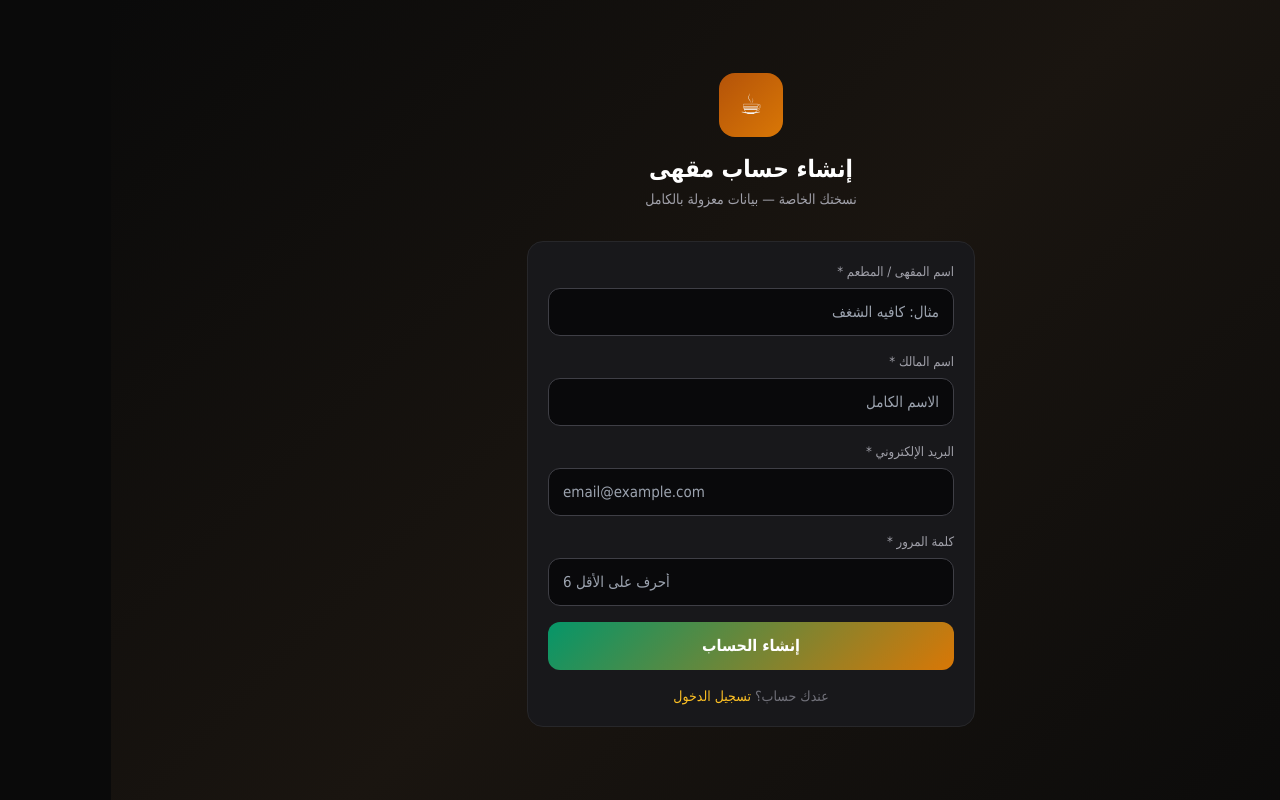
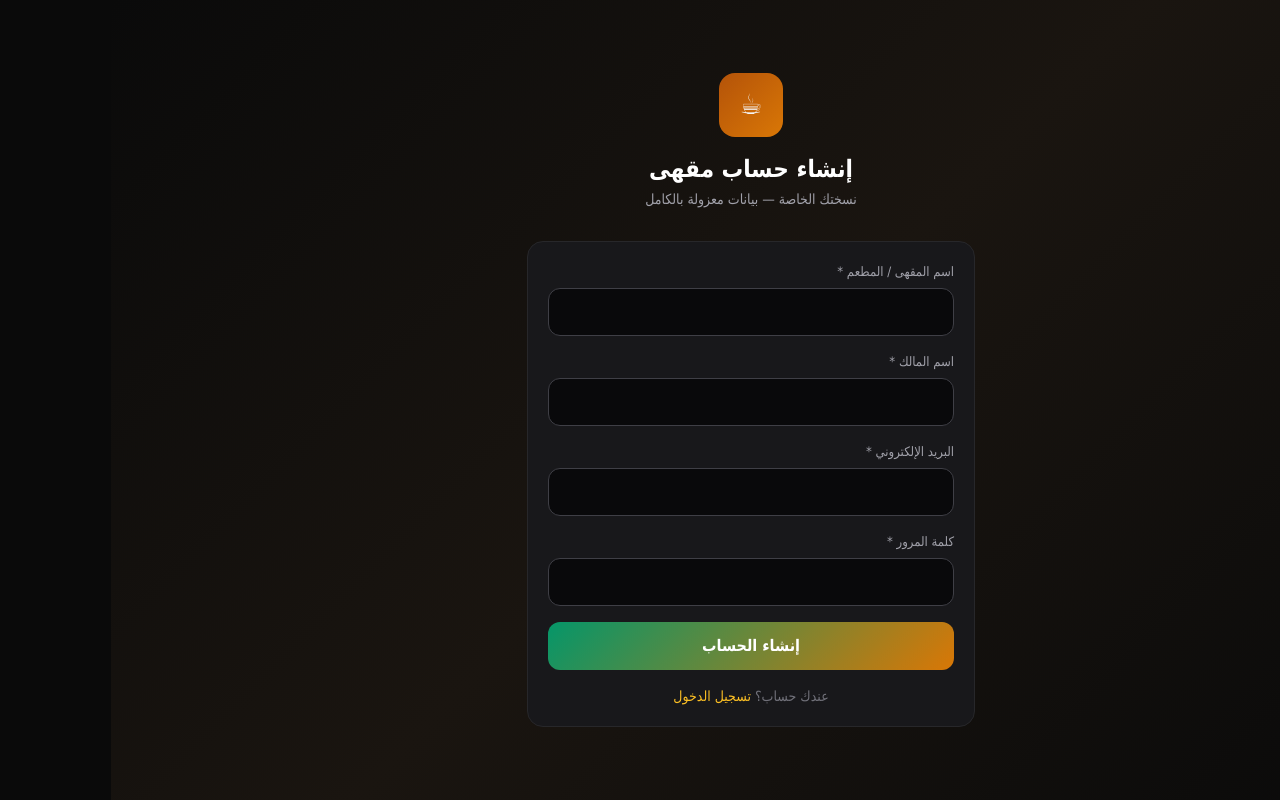
Before and after one commit to uneu2bb/cafe-staff-pro, a Next.js app: page /register in a window 1280 px wide. Built offline with nearby package versions, Linux system fonts and the light colour scheme.

Commit message:
fix: hide accounts tab for customers; empty register placeholders

```diff
--- a/app/register/page.tsx
+++ b/app/register/page.tsx
@@ -69,7 +69,7 @@ export default function RegisterPage() {
                 required
                 value={cafeName}
                 onChange={(e) => setCafeName(e.target.value)}
-                placeholder="مثال: كافيه الشغف"
+                placeholder=""
                 style={{ textAlign: 'right' }}
               />
             </div>
@@ -80,7 +80,7 @@ export default function RegisterPage() {
                 required
                 value={ownerName}
                 onChange={(e) => setOwnerName(e.target.value)}
-                placeholder="الاسم الكامل"
+                placeholder=""
                 style={{ textAlign: 'right' }}
               />
             </div>
@@ -92,7 +92,7 @@ export default function RegisterPage() {
                 required
                 value={email}
                 onChange={(e) => setEmail(e.target.value)}
-                placeholder="email@example.com"
+                placeholder=""
                 dir="ltr"
                 style={{ textAlign: 'left' }}
               />
@@ -106,7 +106,7 @@ export default function RegisterPage() {
                 minLength={6}
                 value={password}
                 onChange={(e) => setPassword(e.target.value)}
-                placeholder="6 أحرف على الأقل"
+                placeholder=""
                 dir="ltr"
                 style={{ textAlign: 'left' }}
               />
```
